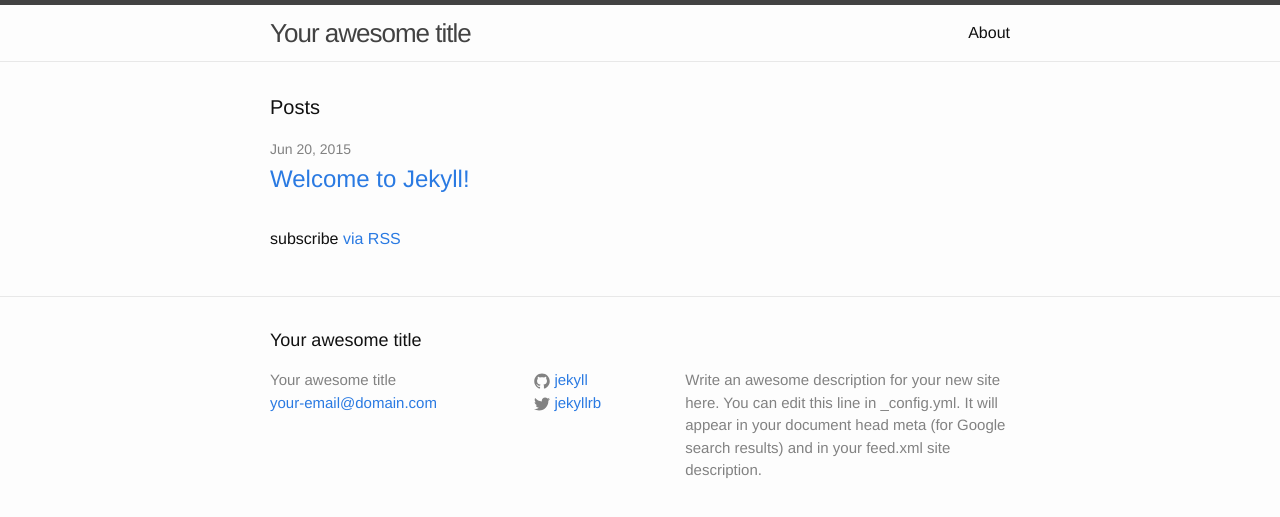
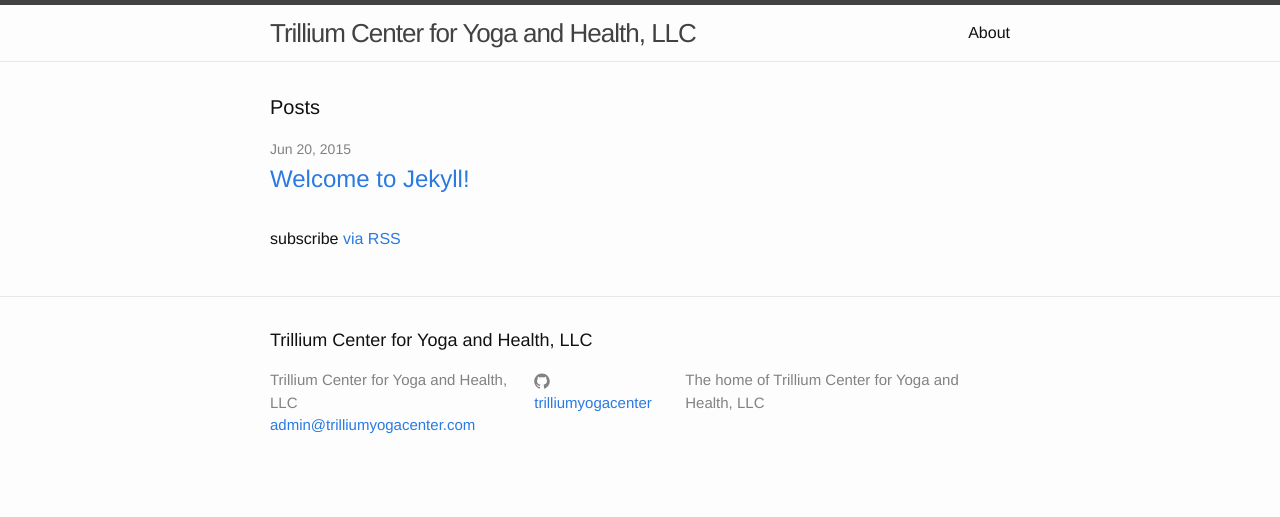
Before and after one commit to trilliumyogacenter/trilliumyogacenter.github.io, a Jekyll site: the page built from index.html, in a window 1280 px wide. Shown: the top 517 px of the page. Built offline with Jekyll 4.4.1, drawn with Linux system fonts in a browser that asks for light colours.

Commit message:
Update config

```diff
--- a/_config.yml
+++ b/_config.yml
@@ -1,14 +1,12 @@
 # Site settings
-title: Your awesome title
-email: your-email@domain.com
-description: > # this means to ignore newlines until "baseurl:"
-  Write an awesome description for your new site here. You can edit this
-  line in _config.yml. It will appear in your document head meta (for
-  Google search results) and in your feed.xml site description.
+title: Trillium Center for Yoga and Health, LLC
+email: admin@trilliumyogacenter.com
+description: >
+  The home of Trillium Center for Yoga and Health, LLC
 baseurl: "" # the subpath of your site, e.g. /blog/
-url: "http://yourdomain.com" # the base hostname & protocol for your site
-twitter_username: jekyllrb
-github_username:  jekyll
+url: "http://www.trilliumyogacenter.com" # the base hostname & protocol for your site
+twitter_username:
+github_username:  trilliumyogacenter
 
 # Build settings
 markdown: kramdown
```
